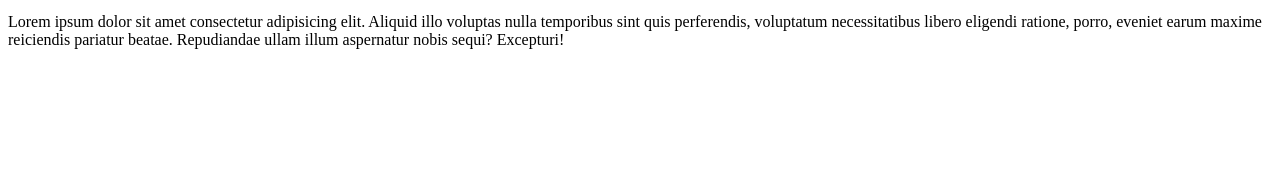
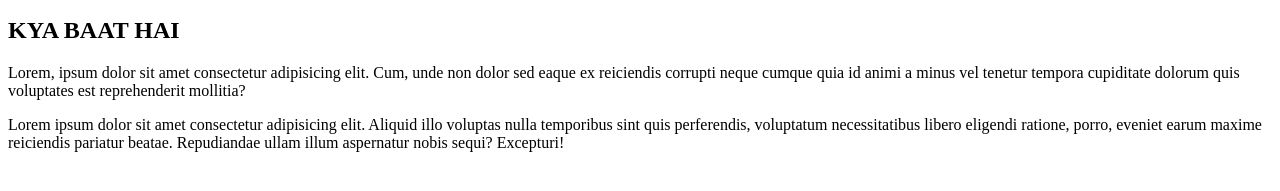
Before and after one commit to Prateek13052003/hello-world, a plain HTML site: page index.html in a window 1280 px wide. Shown: the part 47-238 px from the top of the page. Drawn offline with Linux system fonts and the light colour scheme.

Commit message:
updated index.html from emergency

```diff
--- a/index.html
+++ b/index.html
@@ -10,6 +10,8 @@
     and i am not excited
     <div><img src="img_hello_world.jpg" alt="Hello World from Space"
         style="width:100%;max-width:960px"></div>
+        <h2>KYA BAAT HAI</h2>
+        <p>Lorem, ipsum dolor sit amet consectetur adipisicing elit. Cum, unde non dolor sed eaque ex reiciendis corrupti neque cumque quia id animi a minus vel tenetur tempora cupiditate dolorum quis voluptates est reprehenderit mollitia?</p>
     <p>Lorem ipsum dolor sit amet consectetur adipisicing elit. Aliquid illo voluptas nulla temporibus sint quis perferendis, voluptatum necessitatibus libero eligendi ratione, porro, eveniet earum maxime reiciendis pariatur beatae. Repudiandae ullam illum aspernatur nobis sequi? Excepturi!</p>
 </body>
 </html>
```
